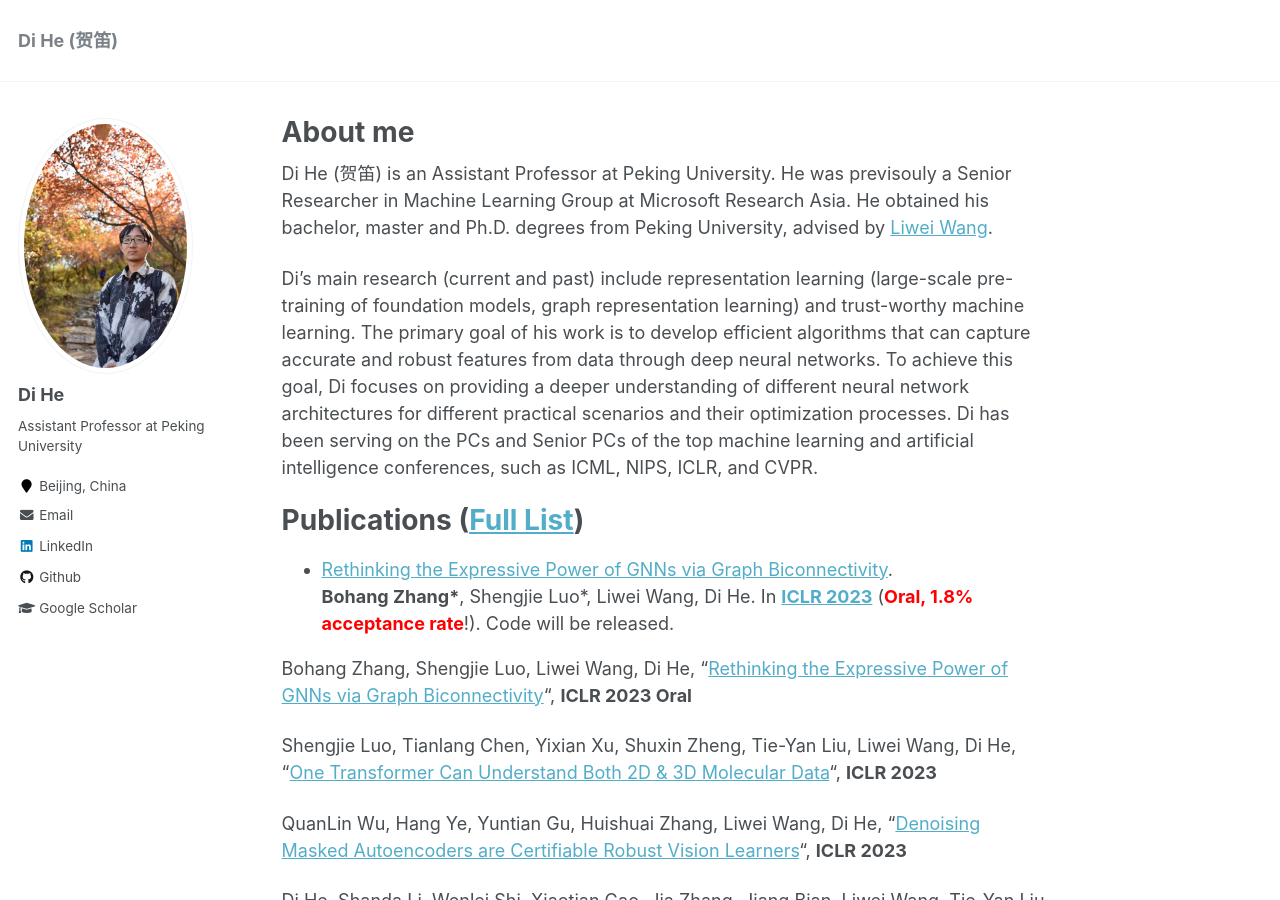
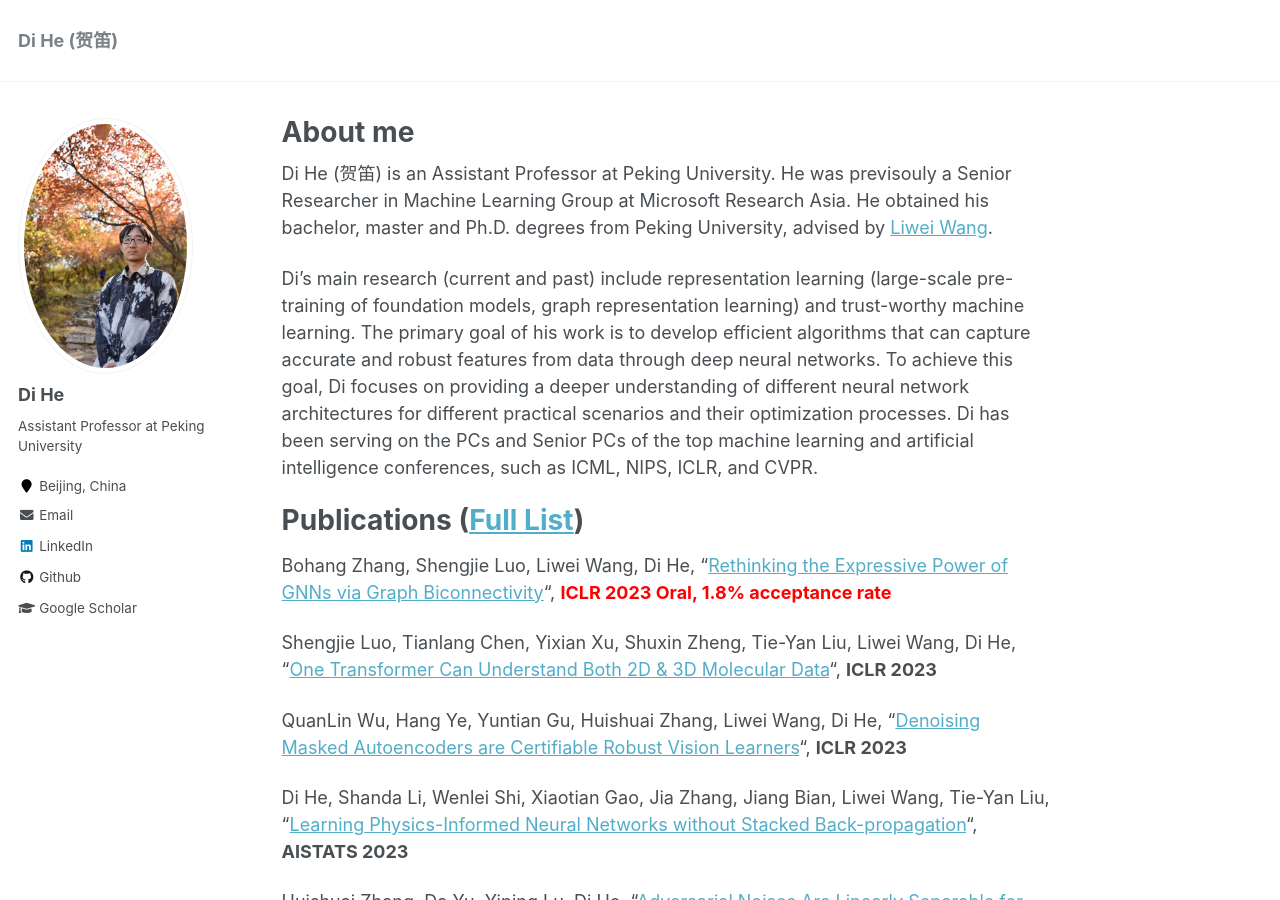
Before and after one commit to DiHe-PKU/DiHe-PKU.github.io, a Jekyll site: the page built from _pages/about.md, in a window 1280 px wide and 900 px high. Built offline with Jekyll 4.4.1, drawn with Linux system fonts in a browser that asks for light colours; formulas are drawn with MathJax 3.

Commit message:
Update about.md

```diff
--- a/_pages/about.md
+++ b/_pages/about.md
@@ -16,10 +16,7 @@ Di’s main research (current and past) include representation learning (large-s
 Publications ([Full List](https://scholar.google.com/citations?hl=zh-CN&user=orVoz4IAAAAJ&view_op=list_works&sortby=pubdate))
 =====
 
-* [Rethinking the Expressive Power of GNNs via Graph Biconnectivity](https://arxiv.org/abs/2301.09505).\\
-**Bohang Zhang\***, Shengjie Luo\*, Liwei Wang, Di He. In [**ICLR 2023**](https://iclr.cc//Conferences/2023) (**<font color=red>Oral, 1.8% acceptance rate</font>**!). Code will be released.
-
-Bohang Zhang, Shengjie Luo, Liwei Wang, Di He, “[Rethinking the Expressive Power of GNNs via Graph Biconnectivity](https://openreview.net/forum?id=r9hNv76KoT3)“, **ICLR 2023 Oral**
+Bohang Zhang, Shengjie Luo, Liwei Wang, Di He, “[Rethinking the Expressive Power of GNNs via Graph Biconnectivity](https://openreview.net/forum?id=r9hNv76KoT3)“, **<font color=red> ICLR 2023 Oral, 1.8% acceptance rate</font>**
 
 Shengjie Luo, Tianlang Chen, Yixian Xu, Shuxin Zheng, Tie-Yan Liu, Liwei Wang, Di He, “[One Transformer Can Understand Both 2D & 3D Molecular Data](https://openreview.net/forum?id=vZTp1oPV3PC)“, **ICLR 2023**
 
```
